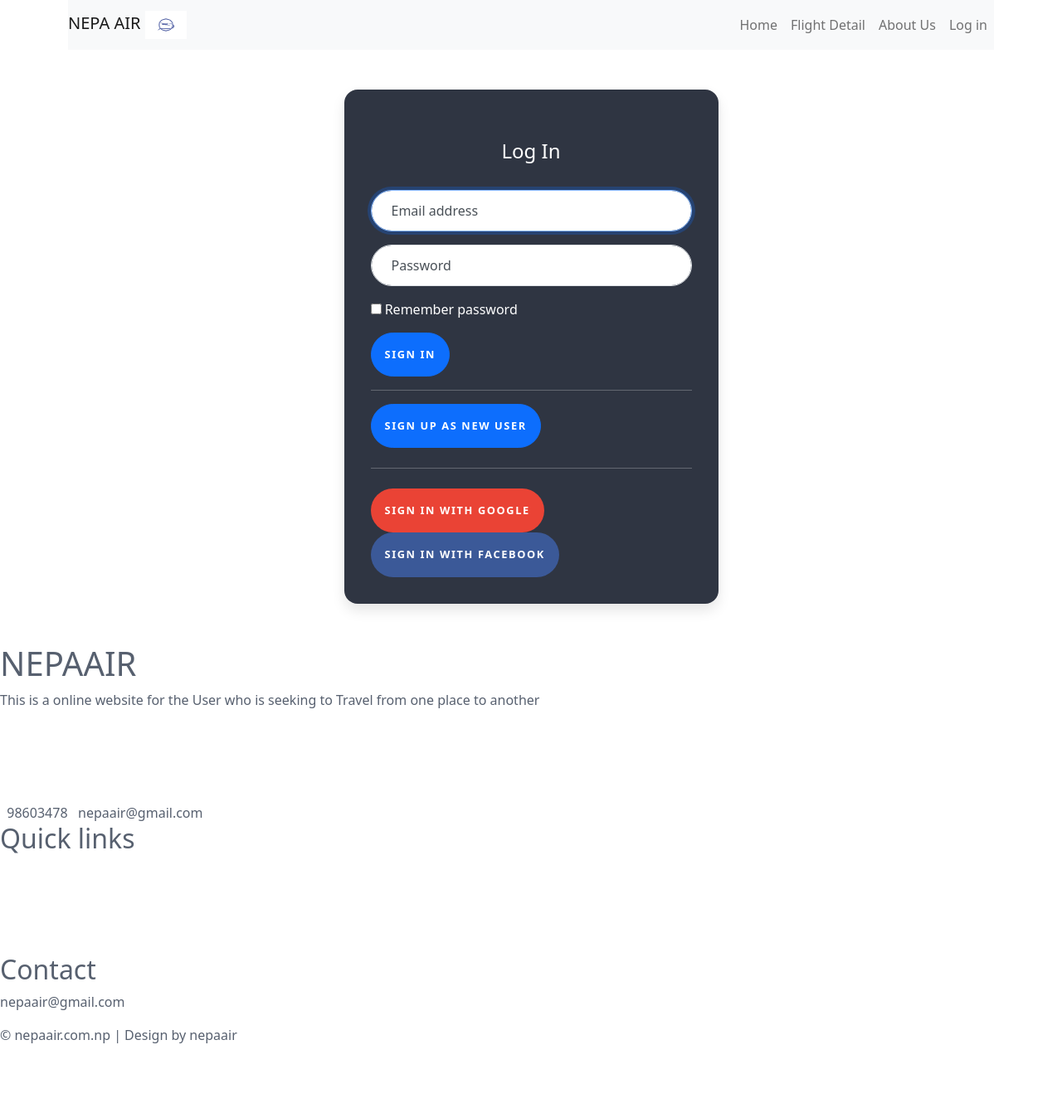
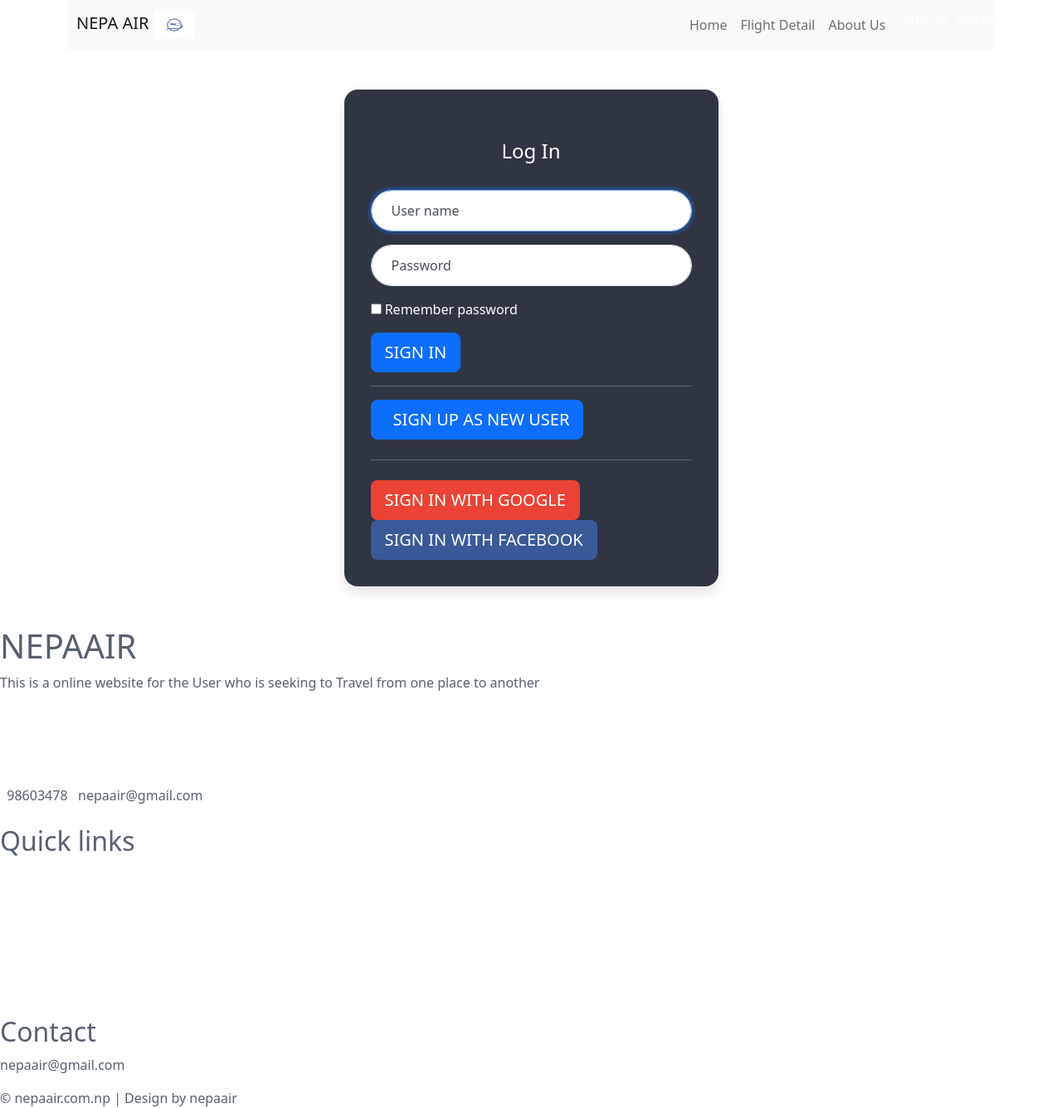
Before and after one commit to AshwinD-coder/Flight-Reservation-System-NepaAir-, a PHP site: page /login.php in a window 1280 px wide. Shown: the whole page at 83% size. Before the commit the page ends 1258 px from the top, so only its background shows below. Run offline with PHP 8.4, Linux system fonts and the light colour scheme; some libraries are stand-ins or nearby versions.

Commit message:
yeti voo

```diff
--- a/login.php
+++ b/login.php
@@ -26,6 +26,7 @@ include('partials/navbar.php');
         }
     </style>
 
+    <form action="log_db_cnt.php" method="POST">
 
         <div class="container">
             <div class="row">
@@ -35,12 +36,12 @@ include('partials/navbar.php');
                     <h5 class="card-title text-center">Log In</h5>
                     <form class="form-signin">
                       <div class="form-label-group">
-                        <input type="email" id="inputEmail" class="form-control" placeholder="Email address" required autofocus>
-                        <label for="inputEmail">Email address</label>
+                        <input type="text" id="user" name="username" class="form-control" placeholder="user name" required autofocus>
+                        <label for="inputEmail">User name</label>
                       </div>
 
                       <div class="form-label-group">
-                        <input type="password" id="inputPassword" class="form-control" placeholder="Password" required>
+                        <input type="password" id="inputPassword" name="password" class="form-control" placeholder="Password" required>
                         <label for="inputPassword">Password</label>
                       </div>
 
@@ -48,7 +49,7 @@ include('partials/navbar.php');
                         <input type="checkbox" class="custom-control-input" id="customCheck1">
                         <label class="custom-control-label" for="customCheck1">Remember password</label>
                       </div>
-                      <button class="btn btn-lg btn-primary btn-block text-uppercase" type="submit">Sign in</button><br><hr>
+                      <button class="btn btn-lg btn-primary btn-block text-uppercase" type="submit" name="Login">Sign in</button><br><hr>
                       <button class="btn btn-lg btn-primary btn-block text-uppercase" type="submit"><a href="signup.php">Sign up as new user</a></button>
                       <hr class="my-4">
                       <button class="btn btn-lg btn-google btn-block text-uppercase" type="submit"><i class="fab fa-google mr-2"></i> Sign in with Google</button>
@@ -60,7 +61,7 @@ include('partials/navbar.php');
             </div>
           </div>
 
-
+</form>
 <?php
 
 include('partials/footer.php');
--- a/partials/navbar.php
+++ b/partials/navbar.php
@@ -24,6 +24,13 @@
     		display: none;
     	}
 
+		a {
+			text-decoration:none;
+			padding-left : 10px;
+			color: black;
+
+
+		}
     </style>
   </head>
 
@@ -55,11 +62,36 @@
   			<div class="collapse navbar-collapse" id="toggleMobileMenu">
 
   				<ul class="navbar-nav text-left ms-auto mn" >
+
+
     			<li><a class="nav-link" href="index.php">Home</a></li>
     			<li><a class="nav-link" href="">Flight Detail</a></li>
     			<li><a class="nav-link" href="">About Us</a></li>
-    			<li><a class="nav-link" href="login.php">Log in</a></li>
 
+				<?php
+
+
+
+
+
+session_start();
+
+if(isset($_SESSION['username'])){
+
+    echo"<li><a  href='Profile.php'>Profile page</a></li>";
+    echo"<li><a  href='logout.php'>Log Out</a></li>";
+
+}
+else{
+        echo"<li><a   href='signup.php'>Sign up</a></li>";
+	echo"<li><a  href='login.php'>Log in</a></li>";
+
+	}
+
+
+
+
+		?>
     		</ul>
 
   			</div>
```
Also changed, not shown: log_db_cnt.php (added, +39 -0 lines), logout.php (added, +9 -0 lines).
